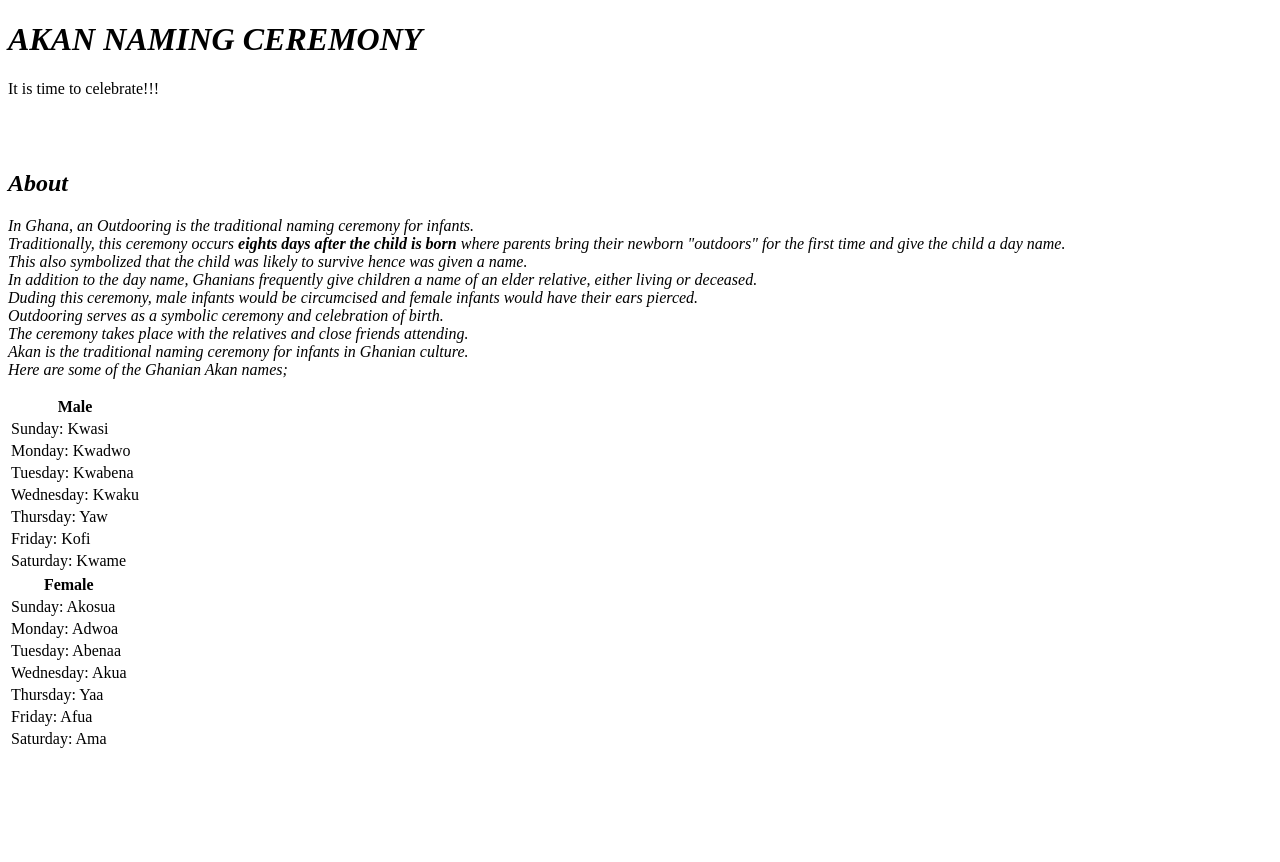
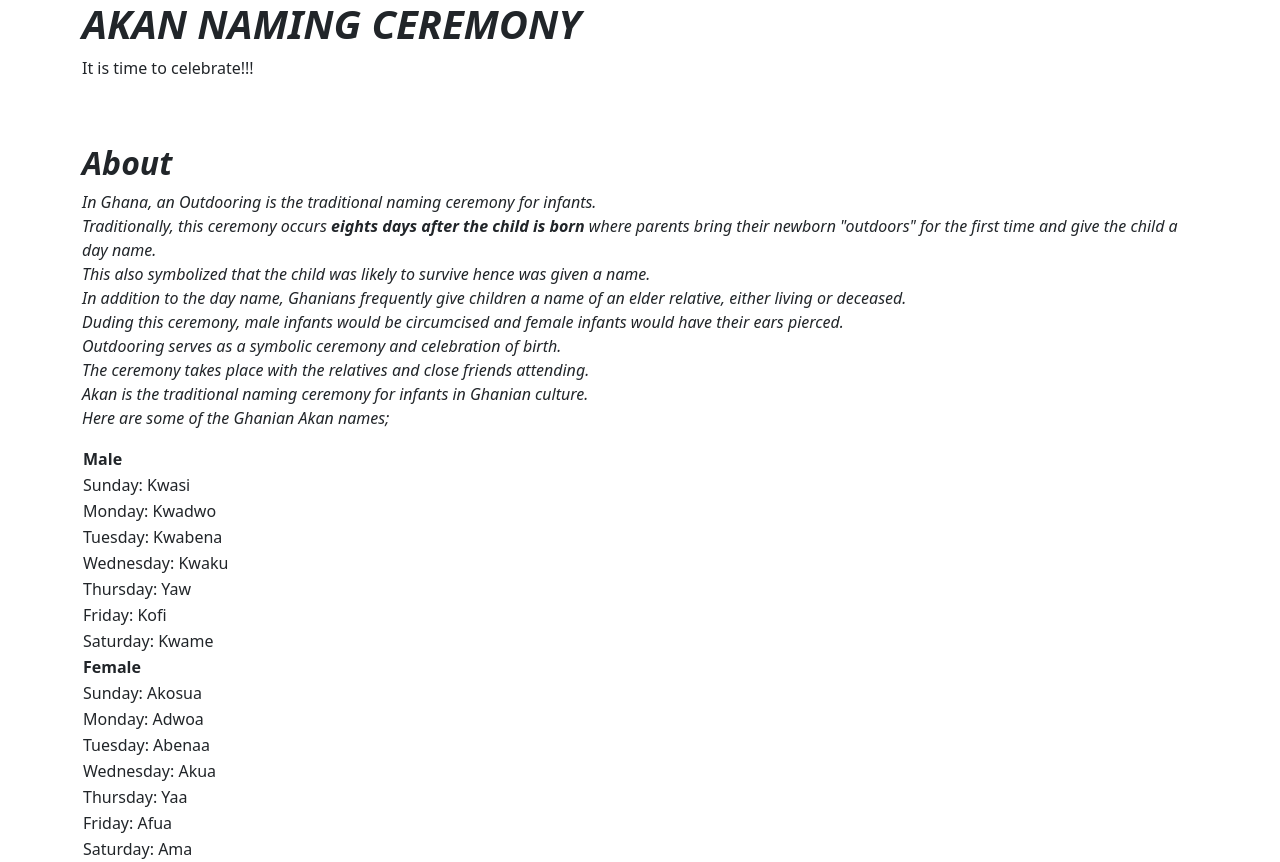
Before and after one commit to Louisiana-Alela/Naming_App, a plain HTML site: page index.html in a window 1280 px wide. Before the commit the page ends 800 px from the top, so only its background shows below. Drawn offline with Linux system fonts and the light colour scheme.

Commit message:
Link css files with html file

```diff
--- a/index.html
+++ b/index.html
@@ -5,6 +5,8 @@
     <meta http-equiv="X-UA-Compatible" content="IE=edge">
     <meta name="viewport" content="width=device-width, initial-scale=1.0">
     <title>Naming Application</title>
+    <link rel="stylesheet" href="css/styles.css">
+    <link rel="stylesheet" href="css/bootstrap.css">
 </head>
 <body>
     <div class="container">
@@ -99,6 +101,7 @@
                 </div>
             </div>
 
+
         </div>
 
     </div>
```
